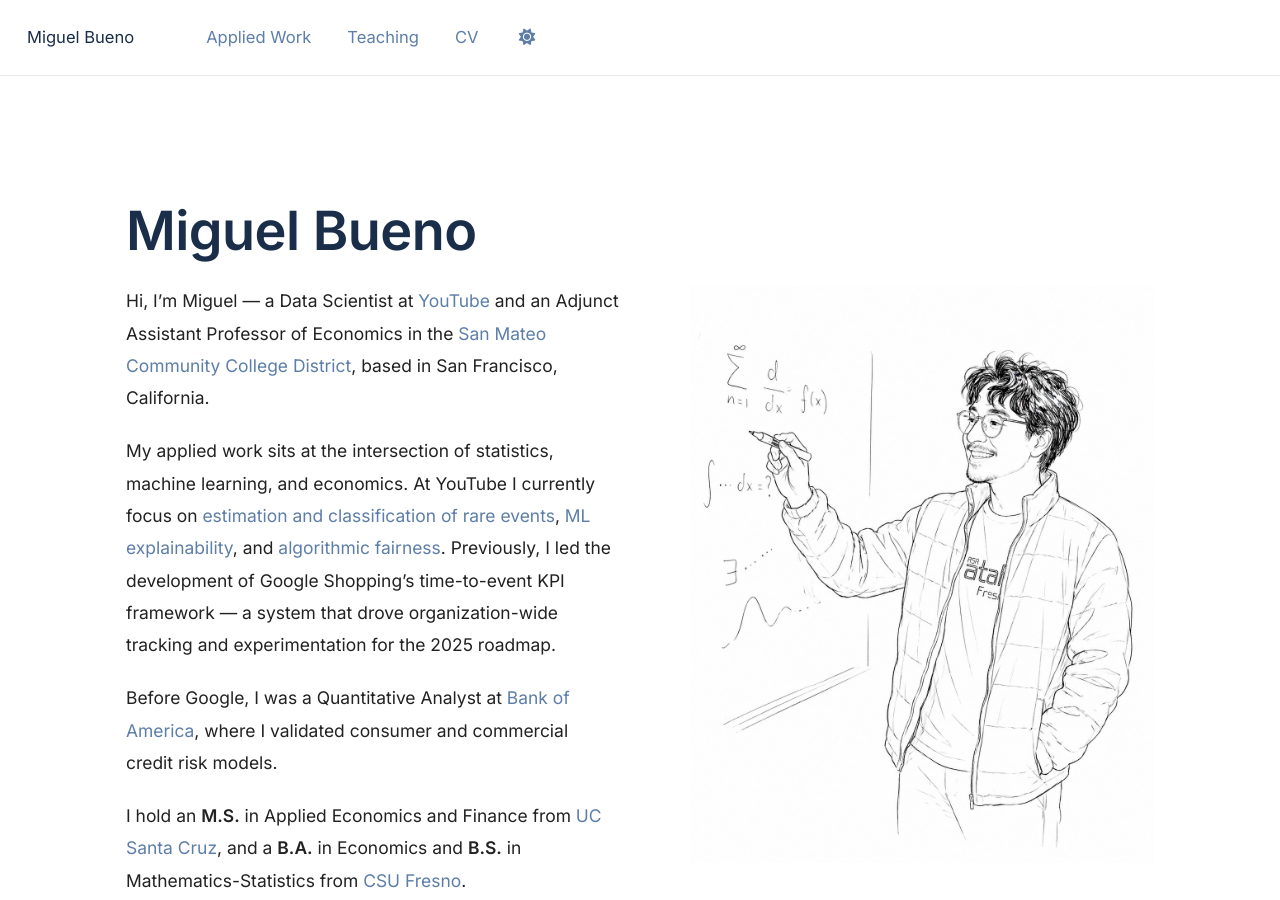
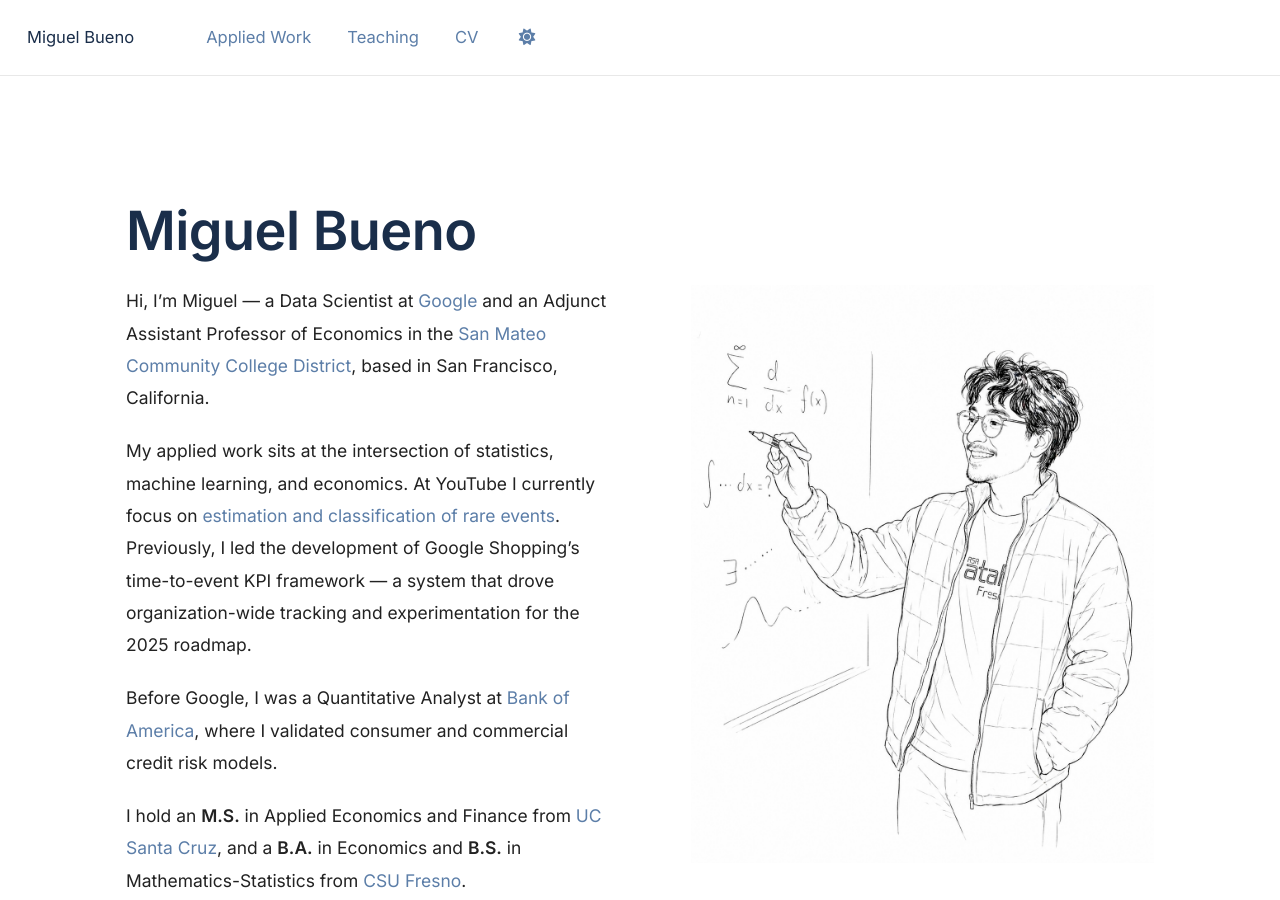
Before and after one commit to miguelbuenogoogle/miguelbuenogoogle.github.io, a Jekyll site: the page built from _pages/about.md, in a window 1280 px wide and 900 px high. Built offline with Jekyll 4.4.1, drawn with Linux system fonts in a browser that asks for light colours; some web fonts are replaced.

Commit message:
Update employer from YouTube to Google

```diff
--- a/_pages/about.md
+++ b/_pages/about.md
@@ -8,9 +8,9 @@ redirect_from:
   - /about.html
 ---
 
-Hi, I'm Miguel — a Data Scientist at [YouTube](https://www.youtube.com) and an Adjunct Assistant Professor of Economics in the [San Mateo Community College District](https://www.smccd.edu), based in San Francisco, California.
+Hi, I'm Miguel — a Data Scientist at [Google](https://www.google.com) and an Adjunct Assistant Professor of Economics in the [San Mateo Community College District](https://www.smccd.edu), based in San Francisco, California.
 
-My applied work sits at the intersection of statistics, machine learning, and economics. At YouTube I currently focus on [estimation and classification of rare events](), [ML explainability](), and [algorithmic fairness](). Previously, I led the development of Google Shopping's time-to-event KPI framework — a system that drove organization-wide tracking and experimentation for the 2025 roadmap.
+My applied work sits at the intersection of statistics, machine learning, and economics. At YouTube I currently focus on [estimation and classification of rare events](). Previously, I led the development of Google Shopping's time-to-event KPI framework — a system that drove organization-wide tracking and experimentation for the 2025 roadmap.
 
 Before Google, I was a Quantitative Analyst at [Bank of America](), where I validated consumer and commercial credit risk models.
 
```
